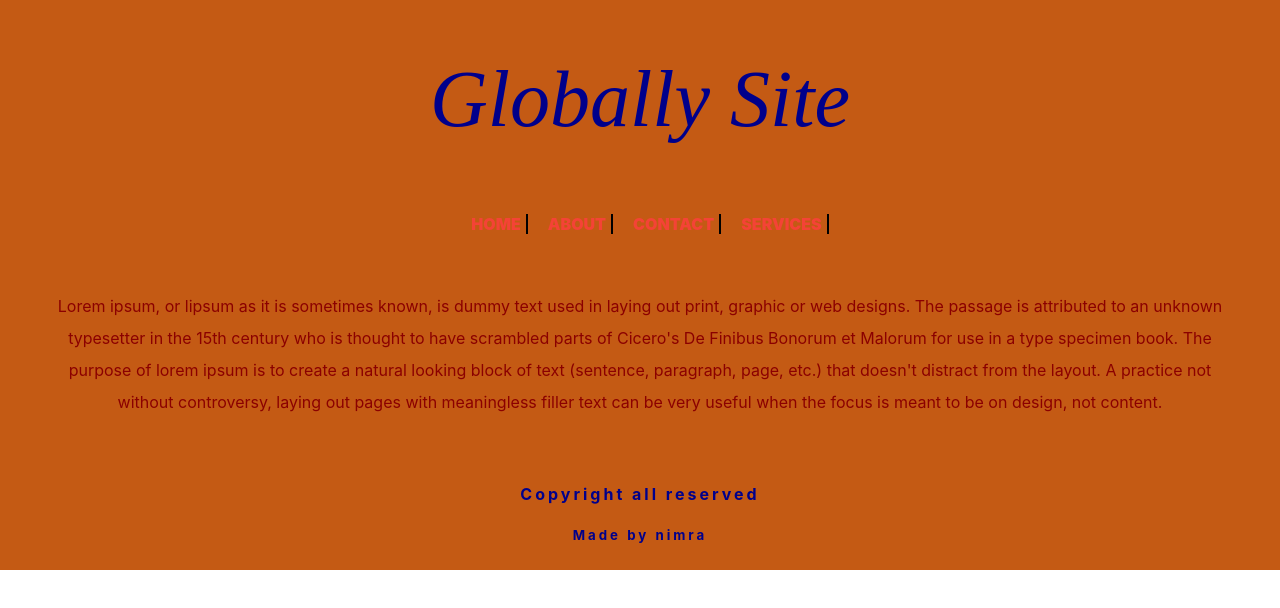
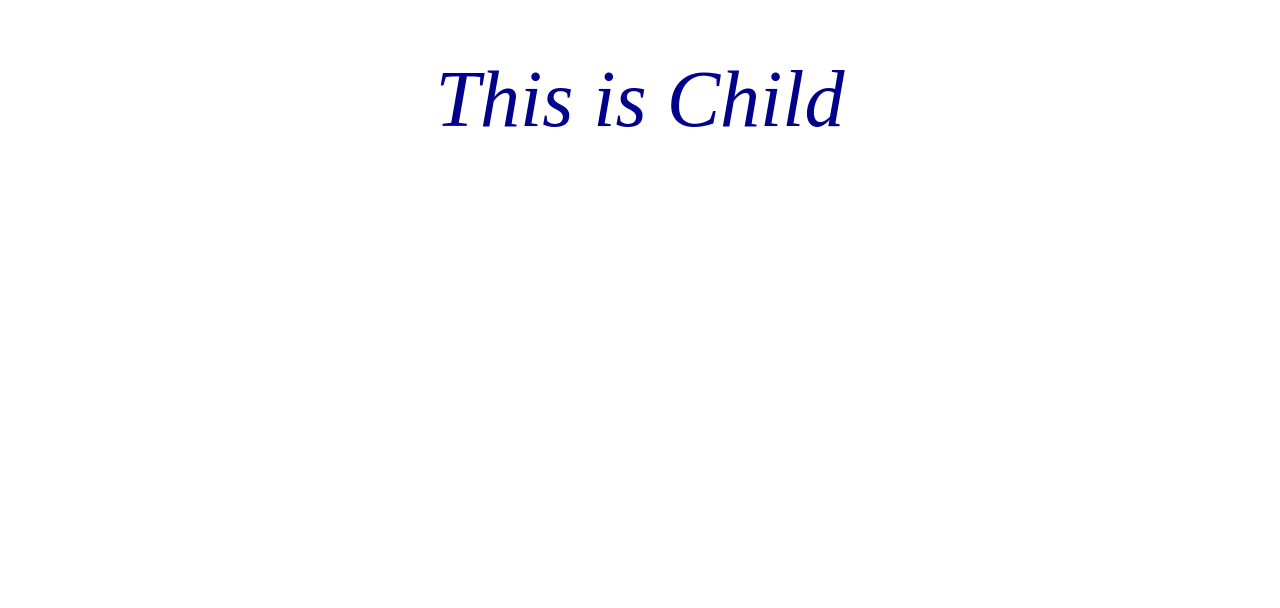
Before and after one commit to nimra555/bootcamp-project, a React (Create React App) app: page / in a window 1280 px wide. Shown: the top 608 px of the page. Built offline with nearby package versions, Linux system fonts and the light colour scheme.

Commit message:
add changes

```diff
--- a/src/App.css
+++ b/src/App.css
@@ -10,7 +10,7 @@ ul{
 }
 ul li{
   display: inline-block;
-  /* text-align: center; */
+  text-align: center;
   font-weight: 900;
   text-transform: uppercase;
   margin-right: 20px;
@@ -20,7 +20,7 @@ ul li{
   color: #F44336;;
 }
 
- h1{
+h1{
   text-align: center;
     font-style: italic;
     font-family: serif;
@@ -28,7 +28,18 @@ ul li{
     color: darkblue;
     font-weight: 100;
 }
-.main{
+button{
+  margin-left: 550px;
+    font-size: 35px;
+    background: #9E9E9E;
+    border: none;
+    padding: 10px 50px;
+    cursor: pointer;
+    margin-bottom: 30px;
+
+}
+
+/* .main{
   background: #09b62e;
 }
 p{
@@ -47,4 +58,4 @@ p{
   padding: 5px;
   color: darkblue;
   letter-spacing: 3px;
-}
+} */
--- a/src/App.js
+++ b/src/App.js
@@ -1,17 +1,17 @@
-import React from 'react';
+import React  from 'react';
 import './App.css';
-import Header from './Component/Header';
-import Main from './Component/main';
-import Footer from './Component/footer';
-
+// import CounterContext from './countContext.js';
+import Parent from './Parent.js';
+;
 
 function App() {
   return(
+    // <CounterContext.provider value = {0}>
     <div>
-     <Header />
-     <Main />
-     <Footer name={'nimra'}/>
+      <Parent />
     </div>
+
+    // </CounterContext.provider>
   );
 }
 
--- /dev/null
+++ b/src/Child.js
@@ -0,0 +1,11 @@
+import React from 'react';
+
+const Child = () => {
+    return (
+        <div>
+            <h1>This is Child</h1>
+        </div>
+    )
+}
+
+export default Child;
--- /dev/null
+++ b/src/Parent.js
@@ -0,0 +1,11 @@
+import React from 'react';
+import Child from './Child';
+
+function Parent(){
+    return(
+        // <div>
+            <Child />
+        // </div>
+    )
+}
+export default Parent;
--- /dev/null
+++ b/src/countContext.js
@@ -0,0 +1,5 @@
+import React,{ createContext } from "react";
+
+
+const CounterContext = createContext(0);
+export default CounterContext;
```
